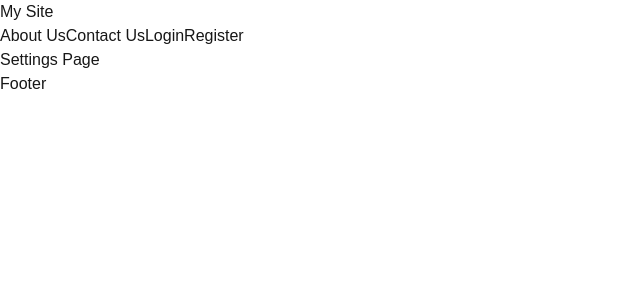
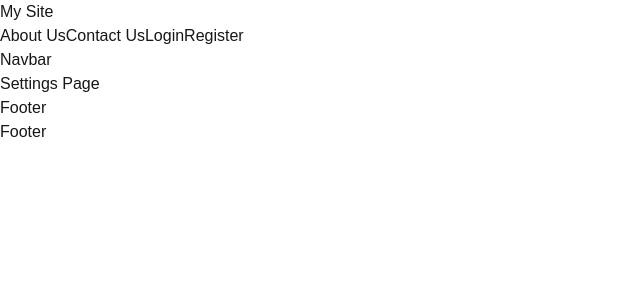
Before and after one commit to Rakesh01999/my-nextjs-app, a Next.js app: page /settings in a window 1280 px wide. Shown: the top 300 px of the page, without its empty margins (0-640 px from the left). Built offline with nearby package versions, Linux system fonts and the light colour scheme.

Commit message:
(dashboardLayout) -layout added

```diff
--- /dev/null
+++ b/src/app/(dashboardLayout)/layout.js
@@ -0,0 +1,11 @@
+const DashoboardLayout = ({ children }) => {
+  return (
+    <div>
+      <header>Navbar</header>
+      {children}
+      <footer>Footer</footer>
+    </div>
+  );
+};
+
+export default DashoboardLayout;
```
